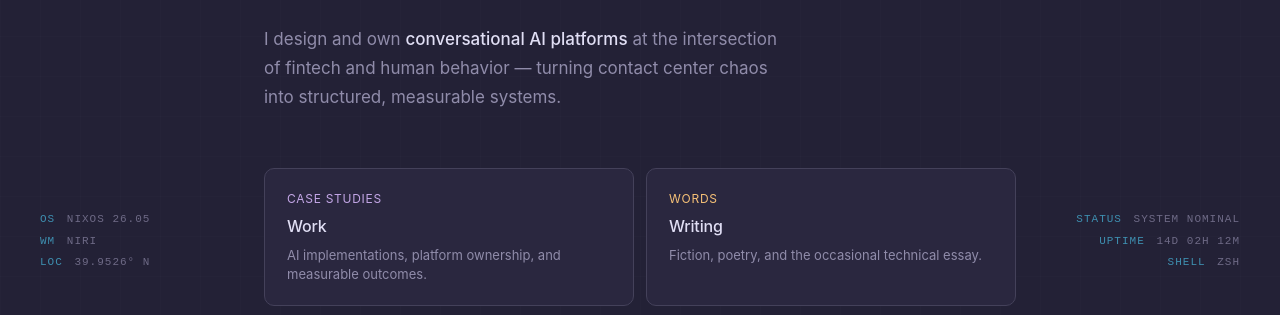
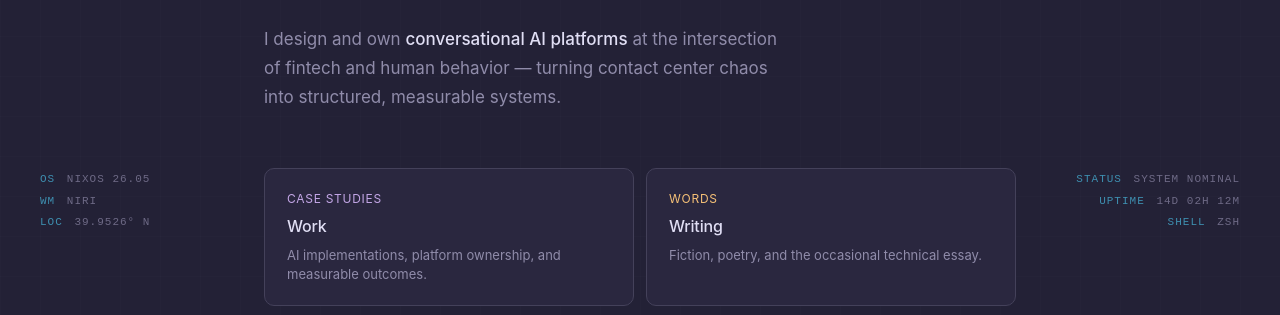
Before and after one commit to SW-philip/portfolio, a plain HTML site: page index.html in a window 1280 px wide. Shown: the part 484-799 px from the top of the page. Drawn offline with Linux system fonts and the light colour scheme.

Commit message:
move sidebar dashes

```diff
--- a/index.html
+++ b/index.html
@@ -41,7 +41,7 @@
     /* ── SYSTEM SIDEBARS ── */
     .sys-sidebar {
       position: fixed;
-      bottom: 40px;
+      bottom: 80px;
       font-family: 'Courier New', Courier, monospace;
       font-size: 11px;
       color: var(--muted);
```
Also changed, not shown: work.html (+1 -1 lines).
